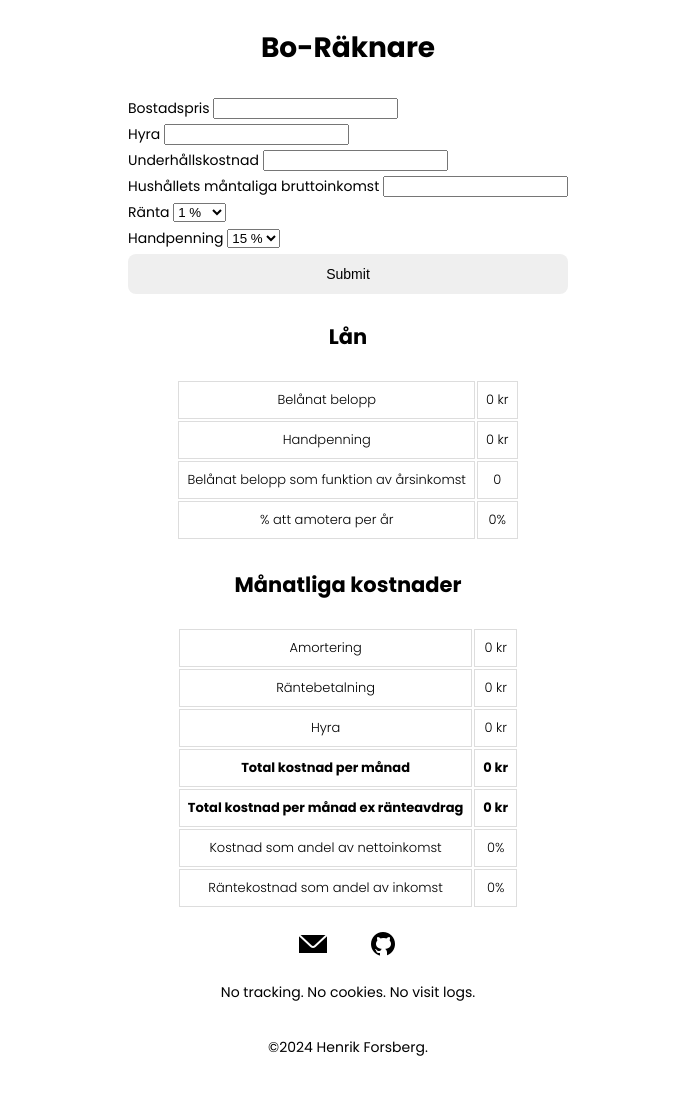
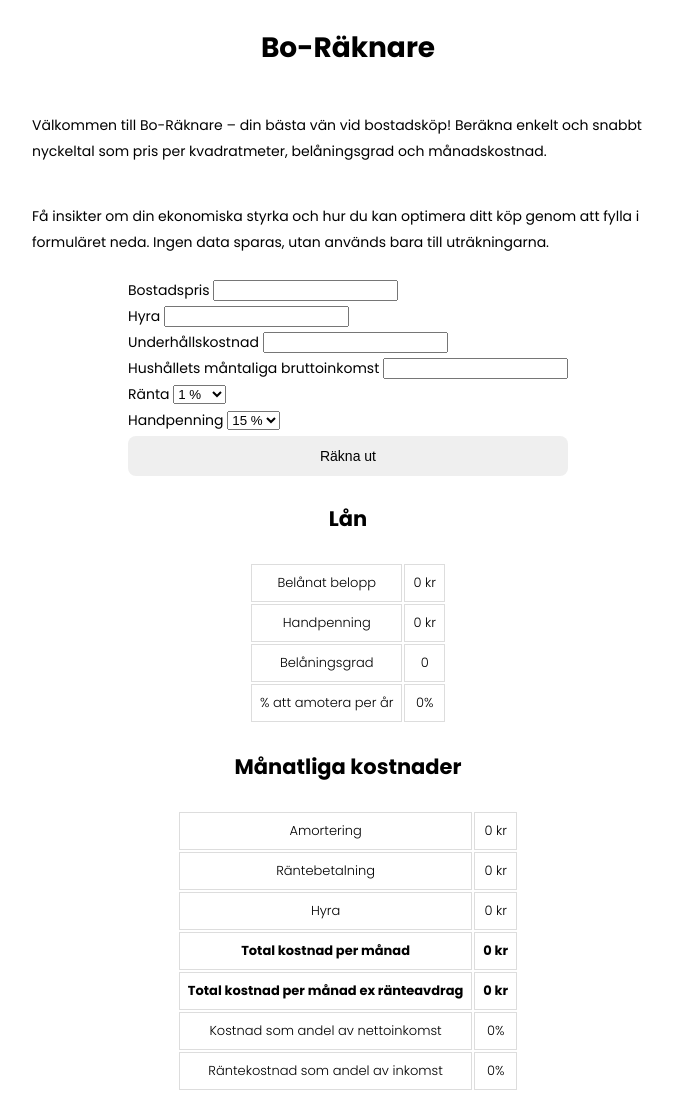
Before and after one commit to pajasthecat/house-price-calculator, a website: page public/index.html in a window 1280 px wide. Shown: the top 1095 px of the page, without its empty margins (292-965 px from the left). Drawn offline with Linux system fonts and the light colour scheme.

Commit message:
feat: added copy

```diff
--- a/public/index.html
+++ b/public/index.html
@@ -15,6 +15,17 @@
     <div class="mainContainer">
       <h1>Bo-Räknare</h1>
 
+      <p>
+        Välkommen till Bo-Räknare – din bästa vän vid bostadsköp! Beräkna enkelt
+        och snabbt nyckeltal som pris per kvadratmeter, belåningsgrad och
+        månadskostnad.
+      </p>
+
+      <p>
+        Få insikter om din ekonomiska styrka och hur du kan optimera ditt köp
+        genom att fylla i formuläret neda. Ingen data sparas, utan används bara
+        till uträkningarna.
+      </p>
       <form id="form">
         <div class="inputContainer">
           <div>
@@ -61,7 +72,7 @@
               <option value="50">50 %</option>
             </select>
           </div>
-          <input type="submit" class="button" value="Submit" />
+          <input type="submit" class="button" value="Räkna ut" />
         </div>
       </form>
       <h2>Lån</h2>
@@ -75,7 +86,7 @@
           <td id="paidDownPayment">0 kr</td>
         </tr>
         <tr>
-          <th>Belånat belopp som funktion av årsinkomst</th>
+          <th>Belåningsgrad</th>
           <td id="loanAsQuotaOfYearlyIncome">0</td>
         </tr>
         <tr>
```
